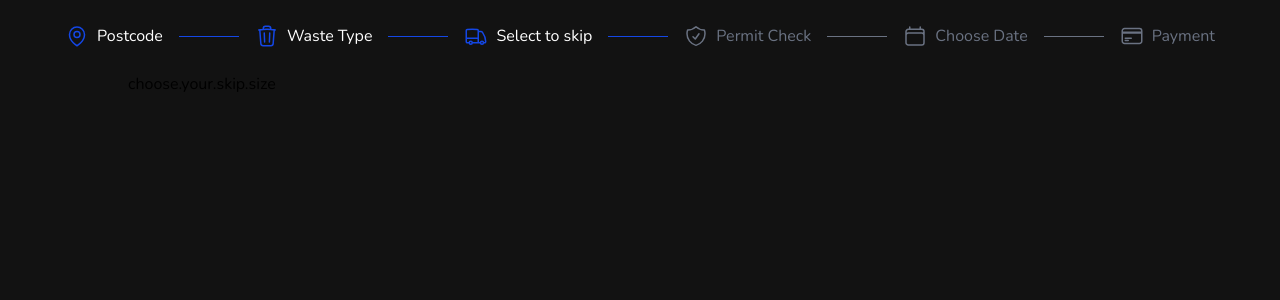
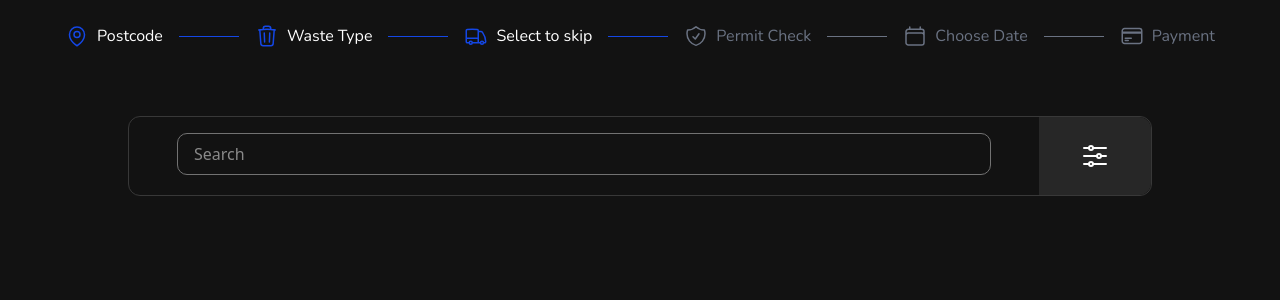
Before and after one commit to derian-cordoba/wewantwaste-coding-challenge-react, a React (Vite) app: page / in a window 1280 px wide. Shown: the top 300 px of the page. Built offline with nearby package versions, Linux system fonts and the light colour scheme; what i18next-intervalplural-postprocessor would draw is missing.

Commit message:
feat(app): added `searchBar` component

```diff
--- a/src/modules/app/EntryPoint.tsx
+++ b/src/modules/app/EntryPoint.tsx
@@ -1,15 +1,13 @@
 // Call the initialization file
 import "@/modules/app/utils/initializator";
 
-import { useTranslation } from "react-i18next";
-import { PageLayout } from "@/shared/components/Layouts/PageLayout";
+import { SelectSkip } from "./pages/SelectSkip";
 
+// Usually, in this file, you would import the main component of your app,
+// routing component that serves as the entry point for your application,
+// or any other main component that you want to render.
+
+// For this coding-challenge, we will directly export the SelectSkip component
 export function EntryPoint() {
-  const { t } = useTranslation();
-
-  return (
-    <PageLayout localizationKey="common:page.title">
-      <p>{t("choose.your.skip.size")}</p>
-    </PageLayout>
-  );
+  return <SelectSkip />;
 }
--- /dev/null
+++ b/src/modules/app/pages/SelectSkip/components/SearchBar.tsx
@@ -0,0 +1,41 @@
+import { AdjustmentsHorizontalIcon } from "@heroicons/react/24/outline";
+
+export type SearchBarProps = {
+  onSearch?: (searchTerm?: string) => Promise<void> | void;
+
+  // Filter button click handler
+  onFilterClick?: () => Promise<void> | void;
+};
+
+export function SearchBar({
+  onSearch,
+  onFilterClick,
+}: SearchBarProps): React.ReactElement {
+  // Wrapper function to handle search input changes`
+  const handleSearchChange = async (
+    event: React.ChangeEvent<HTMLInputElement>
+  ): Promise<void> => {
+    await onSearch?.(event.target.value);
+  };
+
+  return (
+    <div className="flex justify-between border border-[var(--border-medium-gray-color)] rounded-xl h-20">
+      <section className="w-full px-12 py-4">
+        <input
+          type="text"
+          name="search"
+          onChange={handleSearchChange}
+          placeholder="Search"
+          className="w-full py-2 px-4 border border-[var(--border-light-gray-color)] text-white rounded-[10px]"
+        />
+      </section>
+
+      <button
+        onClick={onFilterClick}
+        className="flex justify-center items-center bg-[var(--medium-gray-color)] py-6 px-10 rounded-r-xl cursor-pointer"
+      >
+        <AdjustmentsHorizontalIcon className="w-8 h-8 text-white" />
+      </button>
+    </div>
+  );
+}
--- /dev/null
+++ b/src/modules/app/pages/SelectSkip/index.tsx
@@ -0,0 +1,19 @@
+// import { useTranslation } from "react-i18next";
+import { PageLayout } from "@/shared/components/Layouts/PageLayout";
+// import { Namespace } from "@/shared/utils/localization/namespaces";
+import { SearchBar } from "./components/SearchBar";
+
+export function SelectSkip(): React.ReactElement {
+  // const { t } = useTranslation(Namespace.SELECT_SKIP);
+
+  function handleSearch(searchTerm?: string): void {
+    // Implement search logic here
+    console.log("Search term:", searchTerm);
+  }
+
+  return (
+    <PageLayout localizationKey="common:page.title">
+      <SearchBar onSearch={handleSearch} />
+    </PageLayout>
+  );
+}
--- a/src/shared/components/Layouts/PageLayout.tsx
+++ b/src/shared/components/Layouts/PageLayout.tsx
@@ -20,7 +20,7 @@ export function PageLayout({
   return (
     <div className="w-4/5 mx-auto">
       <Header />
-      <main>{children}</main>
+      <main className="mt-11">{children}</main>
     </div>
   );
 }
--- a/src/shared/resources/styles/index.css
+++ b/src/shared/resources/styles/index.css
@@ -9,6 +9,9 @@
   --primary-color: var(--primary);
   --secondary-color: var(--secondary);
   --background-color: var(--background);
+  --medium-gray-color: var(--medium-gray);
+  --border-medium-gray-color: var(--border-medium-gray);
+  --border-light-gray-color: var(--border-light-gray);
 
   /* Fonts */
   --font-heading: var(--font-heading);
--- a/src/shared/resources/styles/themes/default.css
+++ b/src/shared/resources/styles/themes/default.css
@@ -2,6 +2,9 @@
   --primary: #0573f0;
   --secondary: #0769da;
   --background: #121212;
+  --medium-gray: #272727;
+  --border-medium-gray: #383838;
+  --border-light-gray: #727272;
 
   --font-body: "Nunito", sans-serif;
   --font-heading: "Poppins", sans-serif;
```
